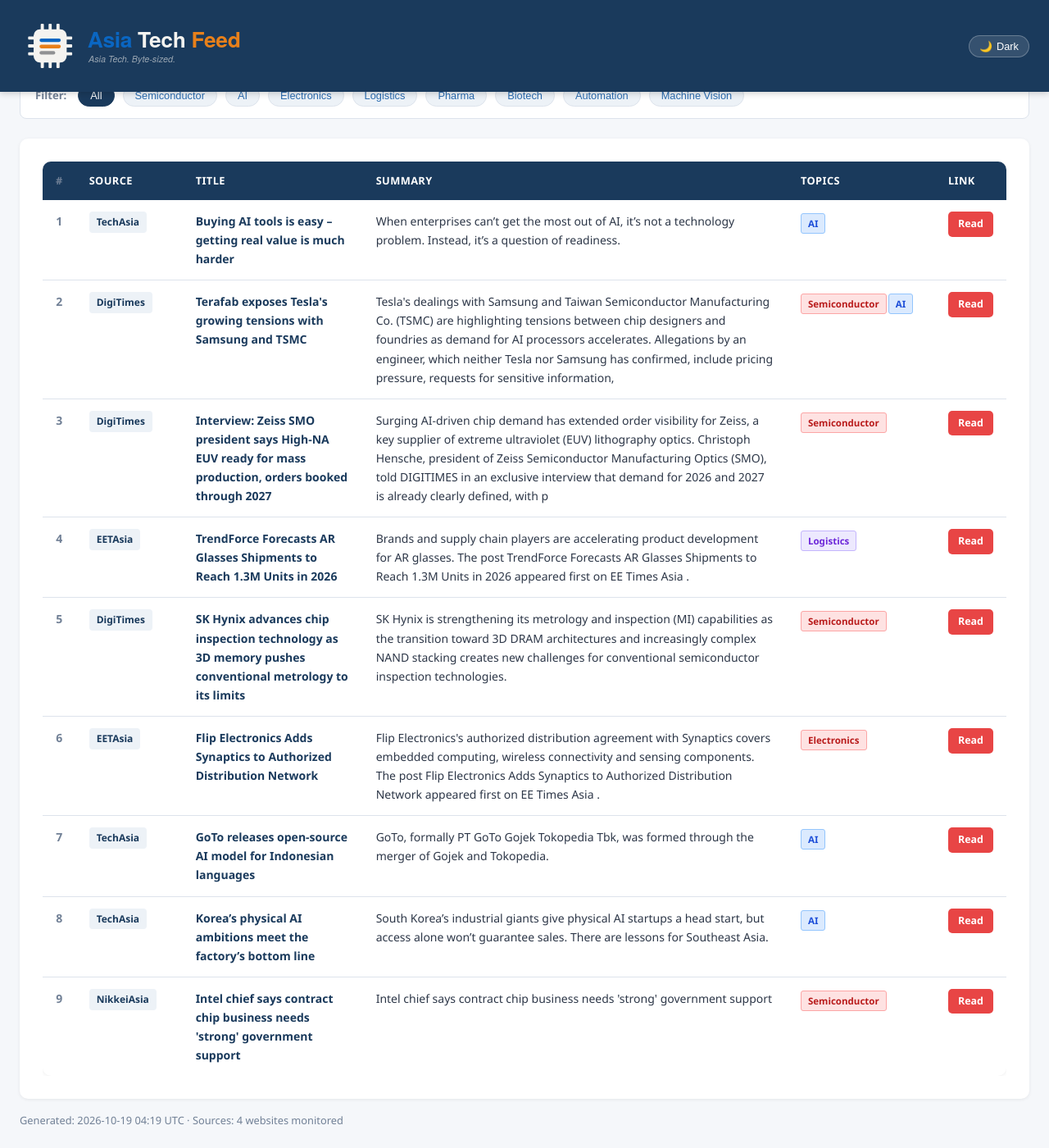
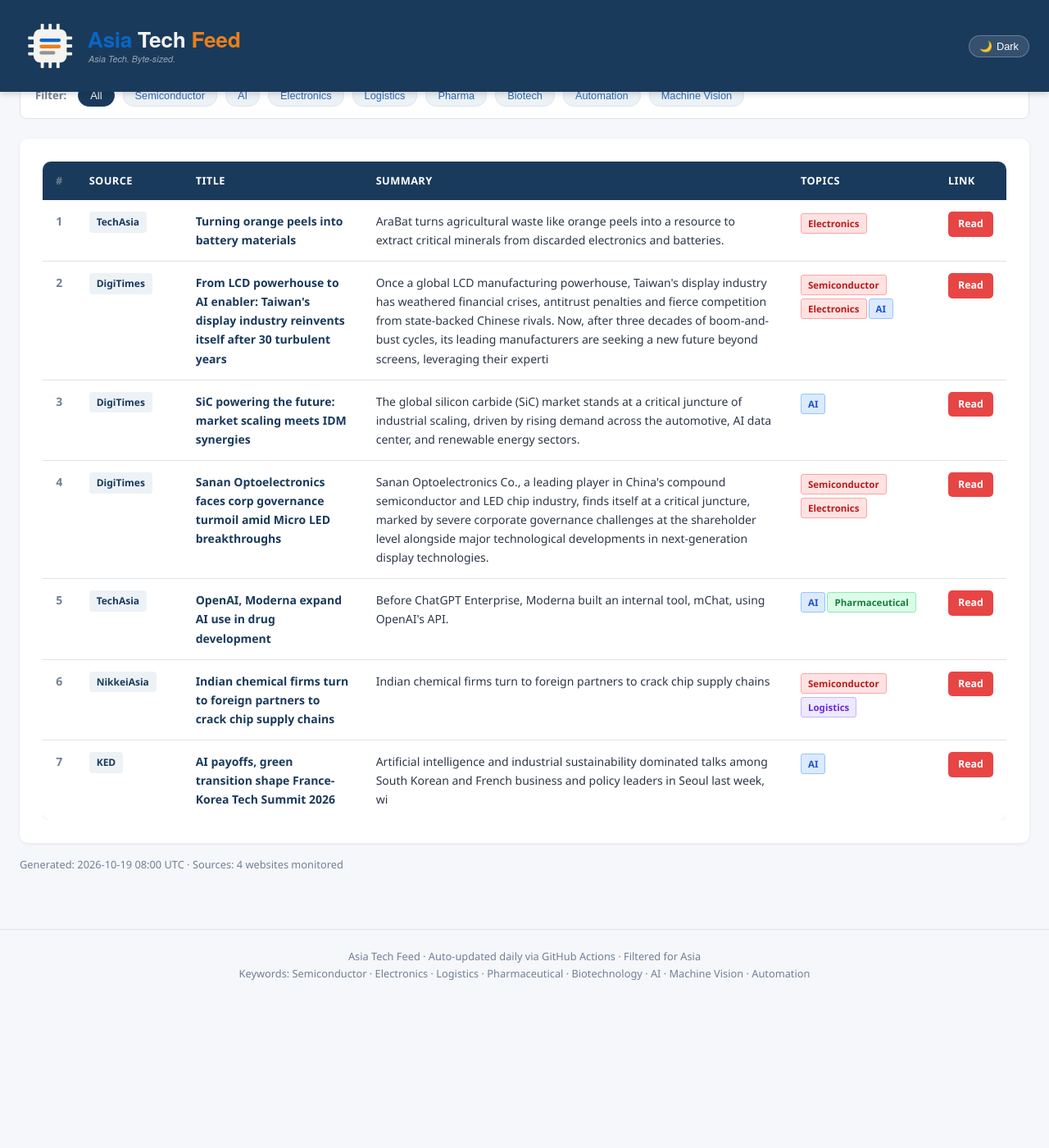
Before and after one commit to asiatechfeed/Asia-Tech-Feed, a Jekyll site: the page built from _posts/2026-10-19-asia-tech-news-digest.md, in a window 1280 px wide and 1400 px high, scrolled down 633 px. Shown: the whole window at 82% size. Built offline with Jekyll 4.4.1, drawn with Linux system fonts in a browser that asks for light colours; a script that is not in the unit is left out; after the commit the page ends 1854 px from its top, so only the background shows below that; some of the changed text lies outside the part shown.

Commit message:
📰 News digest 2026-10-19 (7 articles)

```diff
--- a/_posts/2026-10-19-asia-tech-news-digest.md
+++ b/_posts/2026-10-19-asia-tech-news-digest.md
@@ -1,15 +1,15 @@
 ---
 layout: post
 title: "Asia Tech News Digest - October 19, 2026"
-date: 2026-10-19 12:19:04 +0800
-articles_count: 9
+date: 2026-10-19 16:00:50 +0800
+articles_count: 7
 sources_count: 4
-sources: ["DigiTimes", "EETAsia", "NikkeiAsia", "TechAsia"]
+sources: ["DigiTimes", "KED", "NikkeiAsia", "TechAsia"]
 csv_file: /assets/data/news-2026-10-19.tsv
-featured_title: "Buying AI tools is easy \u2013 getting real value is much harder"
-featured_url: "https://www.techinasia.com/buying-ai-tools-easy-real-harder"
+featured_title: "Turning orange peels into battery materials"
+featured_url: "https://www.techinasia.com/turning-orange-peels-battery-materials"
 featured_source: "TechAsia"
-featured_summary: "When enterprises can\u2019t get the most out of AI, it\u2019s not a technology problem. Instead, it\u2019s a question of readiness."
+featured_summary: "AraBat turns agricultural waste like orange peels into a resource to extract critical minerals from discarded electronics and batteries."
 featured_image: ""
 ---
 
@@ -28,74 +28,58 @@ featured_image: ""
 <tr>
   <td class="col-num">1</td>
   <td class="col-source"><span class="source-badge">TechAsia</span></td>
-  <td class="col-title"><span class="article-title">Buying AI tools is easy – getting real value is much harder</span></td>
-  <td class="col-summary">When enterprises can’t get the most out of AI, it’s not a technology problem. Instead, it’s a question of readiness.</td>
-  <td class="col-tags"><span class="tag ai">AI</span></td>
-  <td class="col-link"><a class="btn-link" href="https://www.techinasia.com/buying-ai-tools-easy-real-harder" target="_blank" rel="noopener">Read</a></td>
+  <td class="col-title"><span class="article-title">Turning orange peels into battery materials</span></td>
+  <td class="col-summary">AraBat turns agricultural waste like orange peels into a resource to extract critical minerals from discarded electronics and batteries.</td>
+  <td class="col-tags"><span class="tag semi">Electronics</span></td>
+  <td class="col-link"><a class="btn-link" href="https://www.techinasia.com/turning-orange-peels-battery-materials" target="_blank" rel="noopener">Read</a></td>
 </tr>
 <tr>
   <td class="col-num">2</td>
   <td class="col-source"><span class="source-badge">DigiTimes</span></td>
-  <td class="col-title"><span class="article-title">Terafab exposes Tesla's growing tensions with Samsung and TSMC</span></td>
-  <td class="col-summary">Tesla's dealings with Samsung and Taiwan Semiconductor Manufacturing Co. (TSMC) are highlighting tensions between chip designers and foundries as demand for AI processors accelerates. Allegations by an engineer, which neither Tesla nor Samsung has confirmed, include pricing pressure, requests for sensitive information,</td>
-  <td class="col-tags"><span class="tag semi">Semiconductor</span><span class="tag ai">AI</span></td>
-  <td class="col-link"><a class="btn-link" href="https://www.digitimes.com/news/a20261019PD222/tesla-samsung-tsmc-production-fab.html" target="_blank" rel="noopener">Read</a></td>
+  <td class="col-title"><span class="article-title">From LCD powerhouse to AI enabler: Taiwan's display industry reinvents itself after 30 turbulent years</span></td>
+  <td class="col-summary">Once a global LCD manufacturing powerhouse, Taiwan's display industry has weathered financial crises, antitrust penalties and fierce competition from state-backed Chinese rivals. Now, after three decades of boom-and-bust cycles, its leading manufacturers are seeking a new future beyond screens, leveraging their experti</td>
+  <td class="col-tags"><span class="tag semi">Semiconductor</span><span class="tag semi">Electronics</span><span class="tag ai">AI</span></td>
+  <td class="col-link"><a class="btn-link" href="https://www.digitimes.com/news/a20261019PD224/auo-innolux-display-lcd-manufacturing-ic-packaging-taiwan.html" target="_blank" rel="noopener">Read</a></td>
 </tr>
 <tr>
   <td class="col-num">3</td>
   <td class="col-source"><span class="source-badge">DigiTimes</span></td>
-  <td class="col-title"><span class="article-title">Interview: Zeiss SMO president says High-NA EUV ready for mass production, orders booked through 2027</span></td>
-  <td class="col-summary">Surging AI-driven chip demand has extended order visibility for Zeiss, a key supplier of extreme ultraviolet (EUV) lithography optics. Christoph Hensche, president of Zeiss Semiconductor Manufacturing Optics (SMO), told DIGITIMES in an exclusive interview that demand for 2026 and 2027 is already clearly defined, with p</td>
-  <td class="col-tags"><span class="tag semi">Semiconductor</span></td>
-  <td class="col-link"><a class="btn-link" href="https://www.digitimes.com/news/a20261019PD219/demand-production-president-2027-high-na-euv.html" target="_blank" rel="noopener">Read</a></td>
+  <td class="col-title"><span class="article-title">SiC powering the future: market scaling meets IDM synergies</span></td>
+  <td class="col-summary">The global silicon carbide (SiC) market stands at a critical juncture of industrial scaling, driven by rising demand across the automotive, AI data center, and renewable energy sectors.</td>
+  <td class="col-tags"><span class="tag ai">AI</span></td>
+  <td class="col-link"><a class="btn-link" href="https://www.digitimes.com/news/a20261019VL211/sic-silicon-market-data-center-industrial.html" target="_blank" rel="noopener">Read</a></td>
 </tr>
 <tr>
   <td class="col-num">4</td>
-  <td class="col-source"><span class="source-badge">EETAsia</span></td>
-  <td class="col-title"><span class="article-title">TrendForce Forecasts AR Glasses Shipments to Reach 1.3M Units in 2026</span></td>
-  <td class="col-summary">Brands and supply chain players are accelerating product development for AR glasses. The post TrendForce Forecasts AR Glasses Shipments to Reach 1.3M Units in 2026 appeared first on EE Times Asia .</td>
-  <td class="col-tags"><span class="tag logis">Logistics</span></td>
-  <td class="col-link"><a class="btn-link" href="https://www.eetasia.com/trendforce-forecasts-ar-glasses-shipments-to-reach-1-3m-units-in-2026/" target="_blank" rel="noopener">Read</a></td>
+  <td class="col-source"><span class="source-badge">DigiTimes</span></td>
+  <td class="col-title"><span class="article-title">Sanan Optoelectronics faces corp governance turmoil amid Micro LED breakthroughs</span></td>
+  <td class="col-summary">Sanan Optoelectronics Co., a leading player in China's compound semiconductor and LED chip industry, finds itself at a critical juncture, marked by severe corporate governance challenges at the shareholder level alongside major technological developments in next-generation display technologies.</td>
+  <td class="col-tags"><span class="tag semi">Semiconductor</span><span class="tag semi">Electronics</span></td>
+  <td class="col-link"><a class="btn-link" href="https://www.digitimes.com/news/a20261019VL207/sanan-optoelectronics-governance-market-xiamen-display.html" target="_blank" rel="noopener">Read</a></td>
 </tr>
 <tr>
   <td class="col-num">5</td>
-  <td class="col-source"><span class="source-badge">DigiTimes</span></td>
-  <td class="col-title"><span class="article-title">SK Hynix advances chip inspection technology as 3D memory pushes conventional metrology to its limits</span></td>
-  <td class="col-summary">SK Hynix is strengthening its metrology and inspection (MI) capabilities as the transition toward 3D DRAM architectures and increasingly complex NAND stacking creates new challenges for conventional semiconductor inspection technologies.</td>
-  <td class="col-tags"><span class="tag semi">Semiconductor</span></td>
-  <td class="col-link"><a class="btn-link" href="https://www.digitimes.com/news/a20261019PD223/inspection-metrology-3d-technology-wafer.html" target="_blank" rel="noopener">Read</a></td>
+  <td class="col-source"><span class="source-badge">TechAsia</span></td>
+  <td class="col-title"><span class="article-title">OpenAI, Moderna expand AI use in drug development</span></td>
+  <td class="col-summary">Before ChatGPT Enterprise, Moderna built an internal tool, mChat, using OpenAI's API.</td>
+  <td class="col-tags"><span class="tag ai">AI</span><span class="tag bio">Pharmaceutical</span></td>
+  <td class="col-link"><a class="btn-link" href="https://www.techinasia.com/anthropic-buys-biotech-startup-coefficient-bio-400m" target="_blank" rel="noopener">Read</a></td>
 </tr>
 <tr>
   <td class="col-num">6</td>
-  <td class="col-source"><span class="source-badge">EETAsia</span></td>
-  <td class="col-title"><span class="article-title">Flip Electronics Adds Synaptics to Authorized Distribution Network</span></td>
-  <td class="col-summary">Flip Electronics's authorized distribution agreement with Synaptics covers embedded computing, wireless connectivity and sensing components. The post Flip Electronics Adds Synaptics to Authorized Distribution Network appeared first on EE Times Asia .</td>
-  <td class="col-tags"><span class="tag semi">Electronics</span></td>
-  <td class="col-link"><a class="btn-link" href="https://www.eetasia.com/flip-electronics-adds-synaptics-to-authorized-distribution-network/" target="_blank" rel="noopener">Read</a></td>
+  <td class="col-source"><span class="source-badge">NikkeiAsia</span></td>
+  <td class="col-title"><span class="article-title">Indian chemical firms turn to foreign partners to crack chip supply chains</span></td>
+  <td class="col-summary">Indian chemical firms turn to foreign partners to crack chip supply chains</td>
+  <td class="col-tags"><span class="tag semi">Semiconductor</span><span class="tag logis">Logistics</span></td>
+  <td class="col-link"><a class="btn-link" href="https://asia.nikkei.com/business/tech/semiconductors/indian-chemical-firms-turn-to-foreign-partners-to-crack-chip-supply-chains" target="_blank" rel="noopener">Read</a></td>
 </tr>
 <tr>
   <td class="col-num">7</td>
-  <td class="col-source"><span class="source-badge">TechAsia</span></td>
-  <td class="col-title"><span class="article-title">GoTo releases open-source AI model for Indonesian languages</span></td>
-  <td class="col-summary">GoTo, formally PT GoTo Gojek Tokopedia Tbk, was formed through the merger of Gojek and Tokopedia.</td>
+  <td class="col-source"><span class="source-badge">KED</span></td>
+  <td class="col-title"><span class="article-title">AI payoffs, green transition shape France-Korea Tech Summit 2026</span></td>
+  <td class="col-summary">Artificial intelligence and industrial sustainability dominated talks among South Korean and French business and policy leaders in Seoul last week, wi</td>
   <td class="col-tags"><span class="tag ai">AI</span></td>
-  <td class="col-link"><a class="btn-link" href="https://www.techinasia.com/goto-appoints-hans-patuwo-as-ceo-replacing-patrick-walujo" target="_blank" rel="noopener">Read</a></td>
-</tr>
-<tr>
-  <td class="col-num">8</td>
-  <td class="col-source"><span class="source-badge">TechAsia</span></td>
-  <td class="col-title"><span class="article-title">Korea’s physical AI ambitions meet the factory’s bottom line</span></td>
-  <td class="col-summary">South Korea’s industrial giants give physical AI startups a head start, but access alone won’t guarantee sales. There are lessons for Southeast Asia.</td>
-  <td class="col-tags"><span class="tag ai">AI</span></td>
-  <td class="col-link"><a class="btn-link" href="https://www.techinasia.com/koreas-physical-ai-ambitions-meet-factorys-bottom-line" target="_blank" rel="noopener">Read</a></td>
-</tr>
-<tr>
-  <td class="col-num">9</td>
-  <td class="col-source"><span class="source-badge">NikkeiAsia</span></td>
-  <td class="col-title"><span class="article-title">Intel chief says contract chip business needs 'strong' government support</span></td>
-  <td class="col-summary">Intel chief says contract chip business needs 'strong' government support</td>
-  <td class="col-tags"><span class="tag semi">Semiconductor</span></td>
-  <td class="col-link"><a class="btn-link" href="https://asia.nikkei.com/business/tech/semiconductors/intel-chief-says-contract-chip-business-needs-strong-government-support" target="_blank" rel="noopener">Read</a></td>
+  <td class="col-link"><a class="btn-link" href="https://www.kedglobal.com/artificial-intelligence/newsView/ked202610190009" target="_blank" rel="noopener">Read</a></td>
 </tr>
 </tbody>
 </table>
```
Also changed, not shown: _data/seen_urls.json (+8 -1 lines), _digest_meta.json (+22 -22 lines), assets/data/news-2026-10-19.tsv (+7 -9 lines), assets/data/search-index.json.
